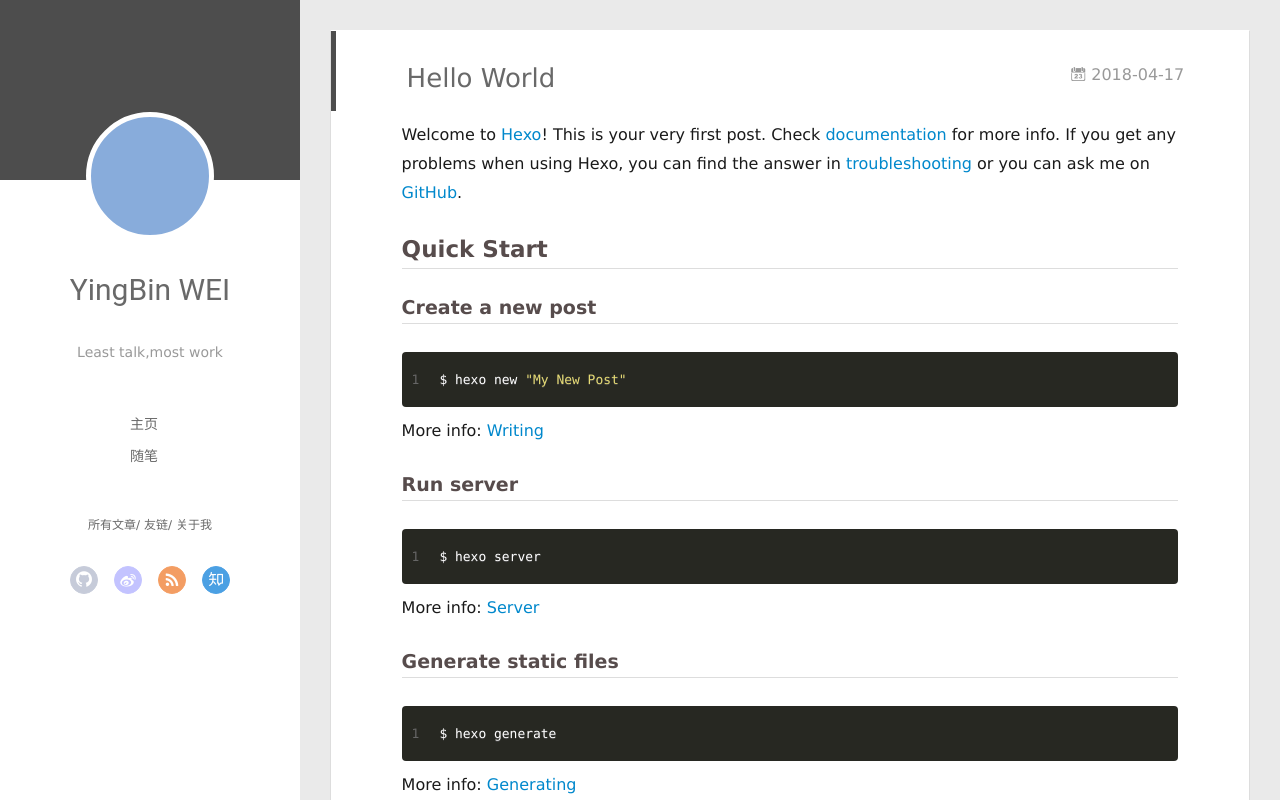
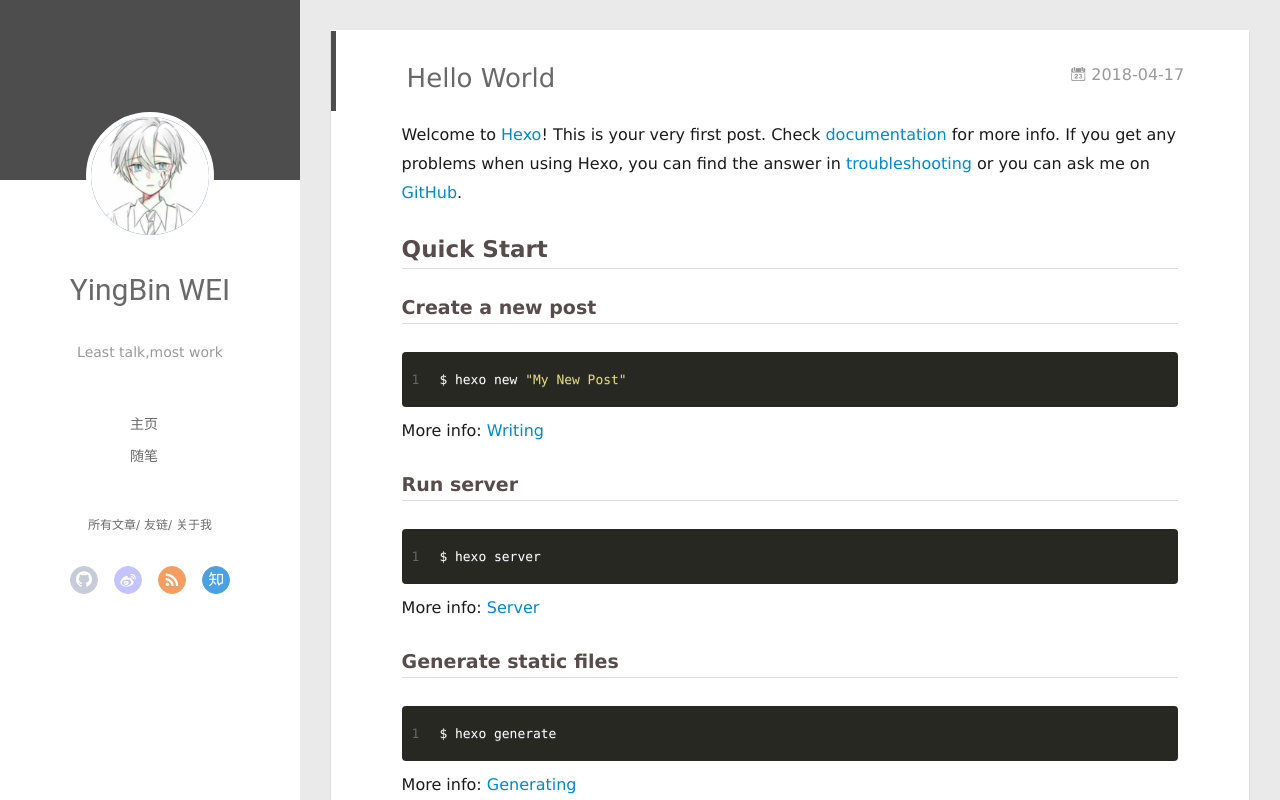
Before and after one commit to weiyingbin/weiyingbin.github.io, a plain HTML site: page 2018/04/17/hello-world/index.html in a window 1280 px wide. Drawn offline with Linux system fonts and the light colour scheme; no server answers.

Commit message:
Site updated: 2018-04-18 13:48:24

```diff
--- a/2018/04/17/hello-world/index.html
+++ b/2018/04/17/hello-world/index.html
@@ -48,7 +48,7 @@
 <div class="intrude-less">
 	<header id="header" class="inner">
 		<a href="/" class="profilepic">
-			<img src="" class="js-avatar">
+			<img src="/assets/blogImg/2018-4-18.jpg" class="js-avatar">
 		</a>
 		<hgroup>
 		  <h1 class="header-author"><a href="/">YingBin WEI</a></h1>
@@ -108,7 +108,7 @@
 	<div class="intrude-less">
 		<header id="header" class="inner">
 			<div class="profilepic">
-				<img src="" class="js-avatar">
+				<img src="/assets/blogImg/2018-4-18.jpg" class="js-avatar">
 			</div>
 			<hgroup>
 			  <h1 class="header-author js-header-author">YingBin WEI</h1>
```
Also changed, not shown: archives/2018/04/index.html (+2 -2 lines), archives/2018/index.html (+2 -2 lines), archives/index.html (+2 -2 lines), index.html (+2 -2 lines), assets/blogImg/2018-4-18.jpg (added), assets/img/alipay.jpg (added), assets/img/weixin.png (added), 1 other file.
